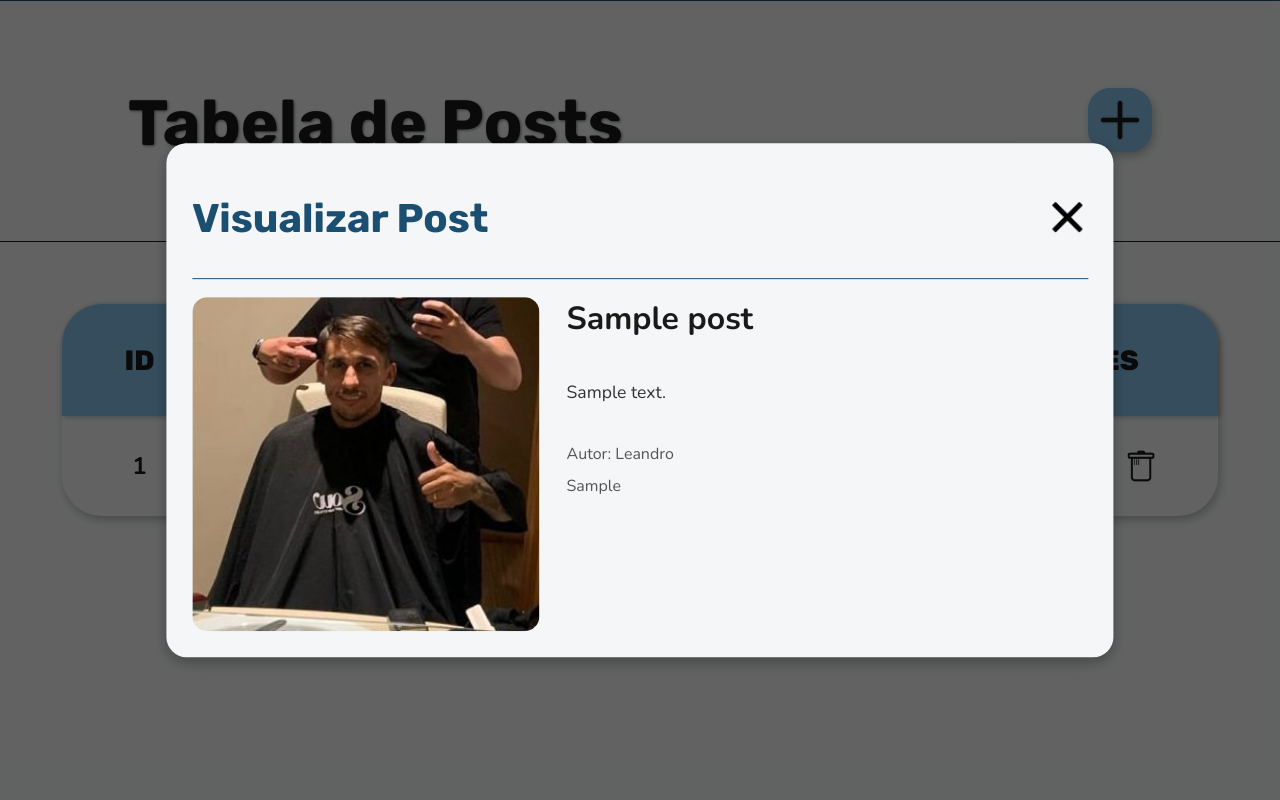
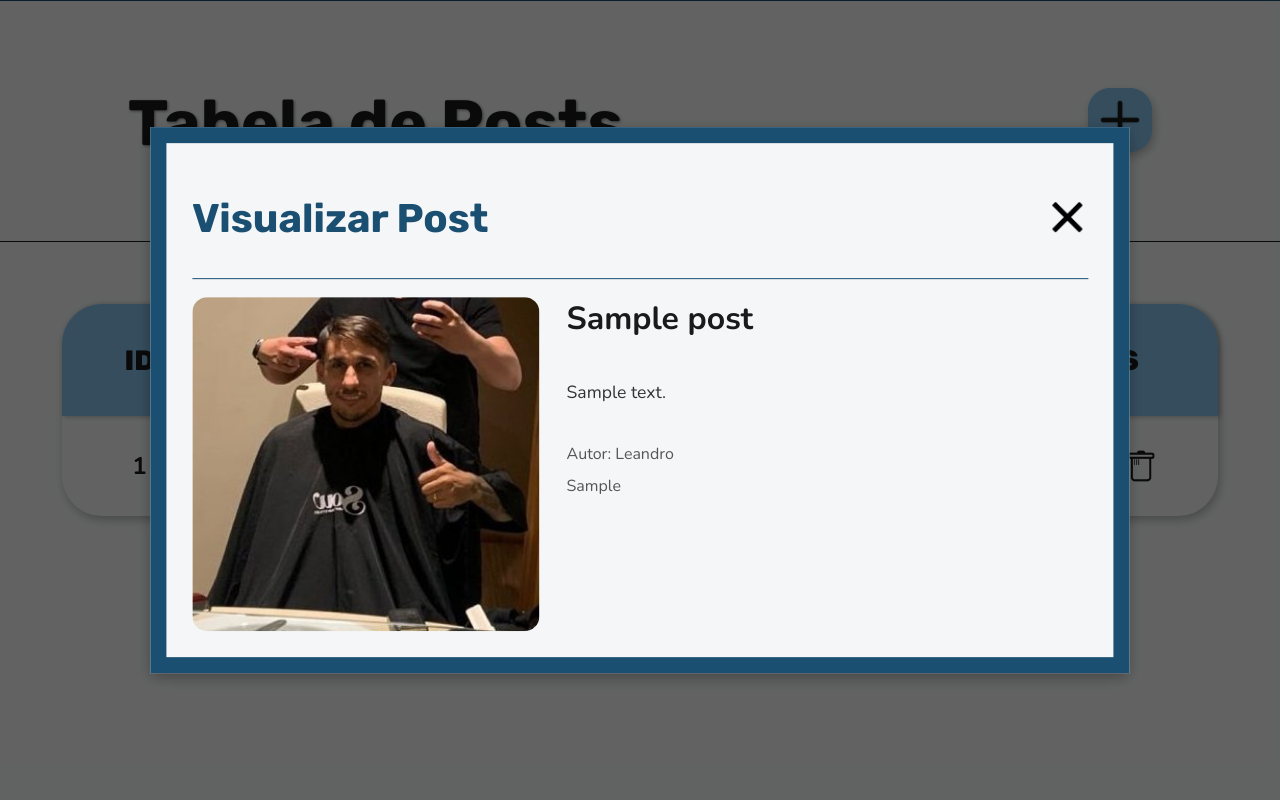
Before and after one commit to lucasferoli/QuidStroll_Trainee-2025.1, a PHP site: template app/views/admin/tabelaDePosts.view.php in a window 1280 px wide, after a click that opens the changed part. Run offline with PHP 8.4, Linux system fonts and the light colour scheme; the template is opened without the code that fills it: most values are stand-ins (such as "Sample title", 1, 10 or a date in 2020).

Commit message:
Adiciona borda aos modais de adicionar e visualizar

```diff
--- a/public/css/tabelaDePosts.css
+++ b/public/css/tabelaDePosts.css
@@ -536,7 +536,7 @@
     overflow-y: auto;
     padding: 2%;
     background-color: #F4F6F7;
-    border-radius: 20px;
+    border: 2vh solid #1B4F72;
     box-shadow: 0 5px 15px rgba(0, 0, 0, 0.3);
 }
 
@@ -691,7 +691,7 @@
     overflow-y: auto;
     padding: 2%;
     background-color: #F4F6F7;
-    border-radius: 20px;
+    border: 2vh solid #1B4F72;
     box-shadow: 0 5px 15px rgba(0, 0, 0, 0.3);
 }
 
```
